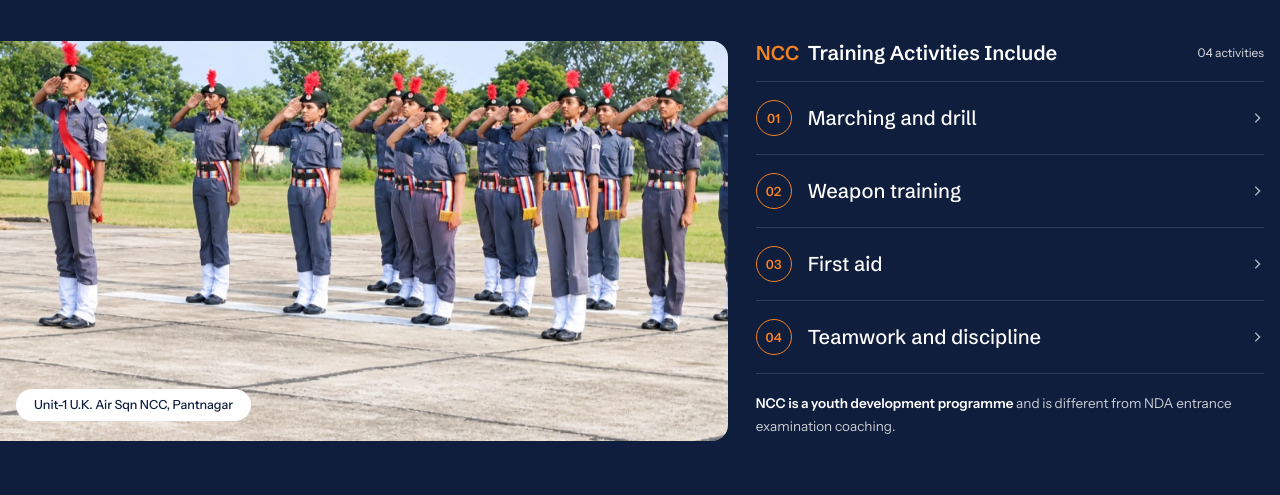
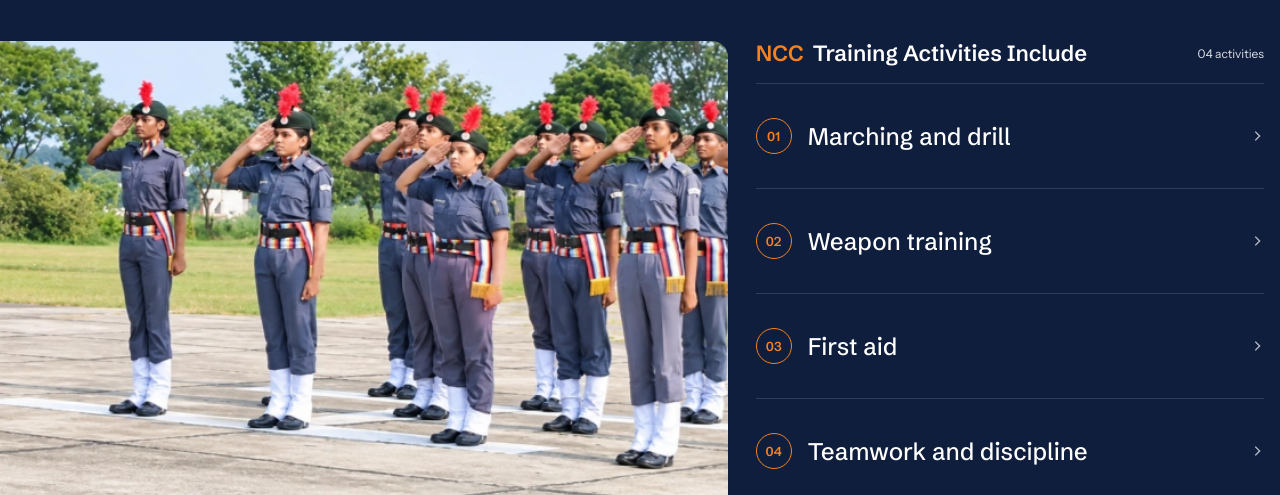
Before and after one commit to mediagarh-dev-team/himalayan-lp, a plain HTML site: page index.html in a window 1280 px wide. Shown: the part 2343-2838 px from the top of the page. Drawn offline with nearby package versions, Linux system fonts and the light colour scheme; animation ran at ten frames a second.

Commit message:
add new changes

```diff
--- a/css/style.css
+++ b/css/style.css
@@ -560,7 +560,7 @@ footer {
 .ncc-media {
   position: relative;
   margin: 0 0 0 calc(-1 * var(--bleed));
-  min-height: 400px;
+  min-height: 570px;
   border-radius: 0 16px 16px 0;
   overflow: hidden;
   background: #1a2b52;
@@ -599,7 +599,7 @@ footer {
 }
 .ncc-list-head h3 {
   color: #fff;
-  font-size: 20px;
+  font-size: 22px;
   font-weight: 600;
 }
 .ncc-list-head h3 span {
@@ -620,7 +620,7 @@ footer {
   display: flex;
   align-items: center;
   gap: 16px;
-  padding: 18px 0;
+  padding: 34px 0;
   border-bottom: 1px solid rgba(255, 255, 255, 0.14);
   cursor: default;
 }
@@ -637,7 +637,7 @@ footer {
   transition: 0.3s ease;
 }
 .ncc-item .t {
-  font: 500 20px/1.3 var(--head);
+  font: 500 24px/1.3 var(--head);
   color: #fff;
   transition: transform 0.3s ease;
 }
--- a/index.html
+++ b/index.html
@@ -4,6 +4,8 @@
     <meta charset="UTF-8" />
     <meta name="viewport" content="width=device-width, initial-scale=1" />
     <title>Himalayan Progressive School | CBSE School in Kichha, Uttarakhand</title>
+    <link rel="icon" href="images/favicon.ico" />
+    <link rel="shortcut icon" href="images/favicon.ico" />
     <meta
       name="description"
       content="CBSE school in Kichha, Uttarakhand offering Nursery to Class 12 and defence preparation for Classes 9–12."
@@ -119,7 +121,7 @@
 
     <main>
       <!-- ================= ABOUT ================= -->
-      <section class="section about" id="about">
+      <section class="section about overflow-hidden" id="about">
         <div class="hps-container">
           <div class="row g-4 g-lg-5 align-items-start">
             <div class="col-lg-6">
@@ -172,7 +174,7 @@
       </section>
 
       <!-- ================= LEARNING ENVIRONMENT ================= -->
-      <section class="section env" id="environment">
+      <section class="section env overflow-hidden" id="environment">
         <div class="hps-container">
           <div class="env-head">
             <h2 class="sec-title">What Makes the HPS Learning Environment Meaningful?</h2>
@@ -222,7 +224,7 @@
       </section>
 
       <!-- ================= NCC ================= -->
-      <section class="ncc" id="ncc">
+      <section class="ncc overflow-hidden" id="ncc">
         <div class="hps-container">
           <!-- top row -->
           <div class="ncc-grid ncc-top">
```
